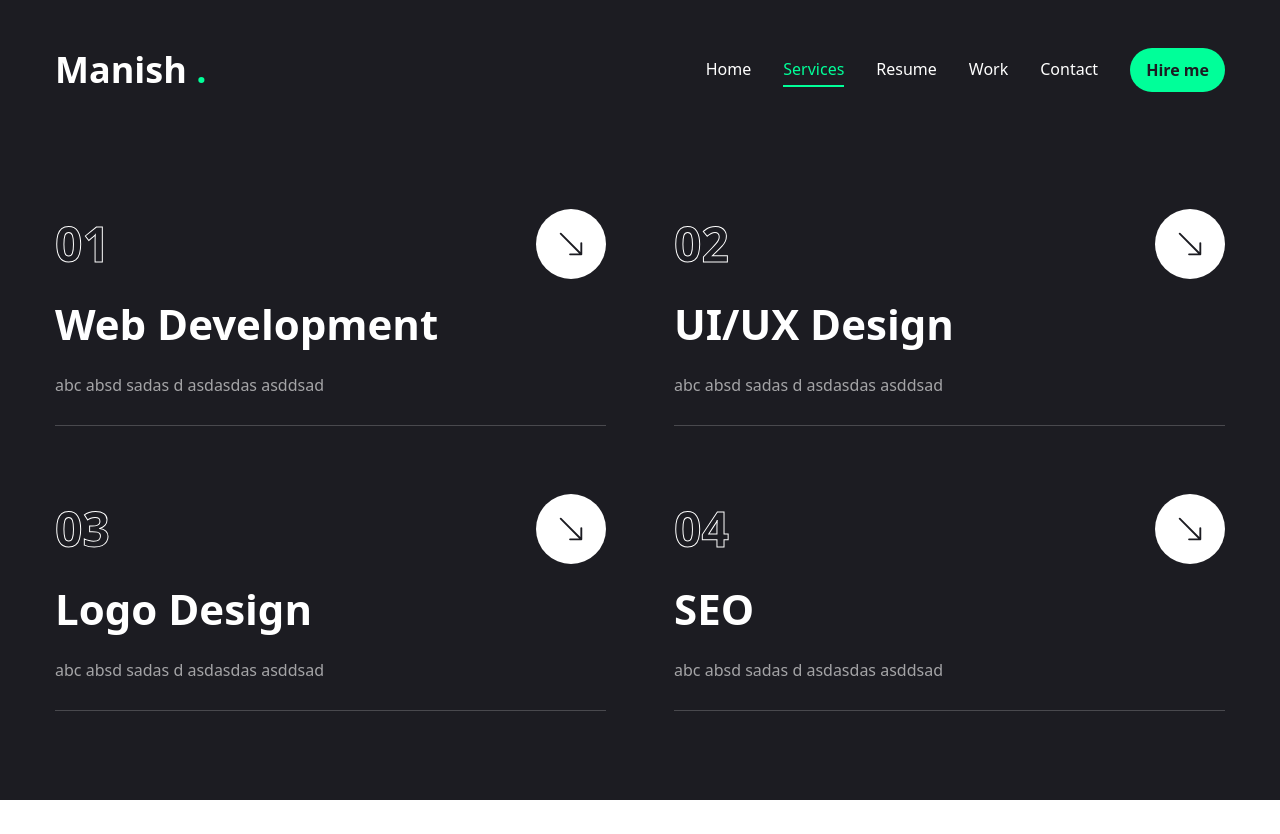
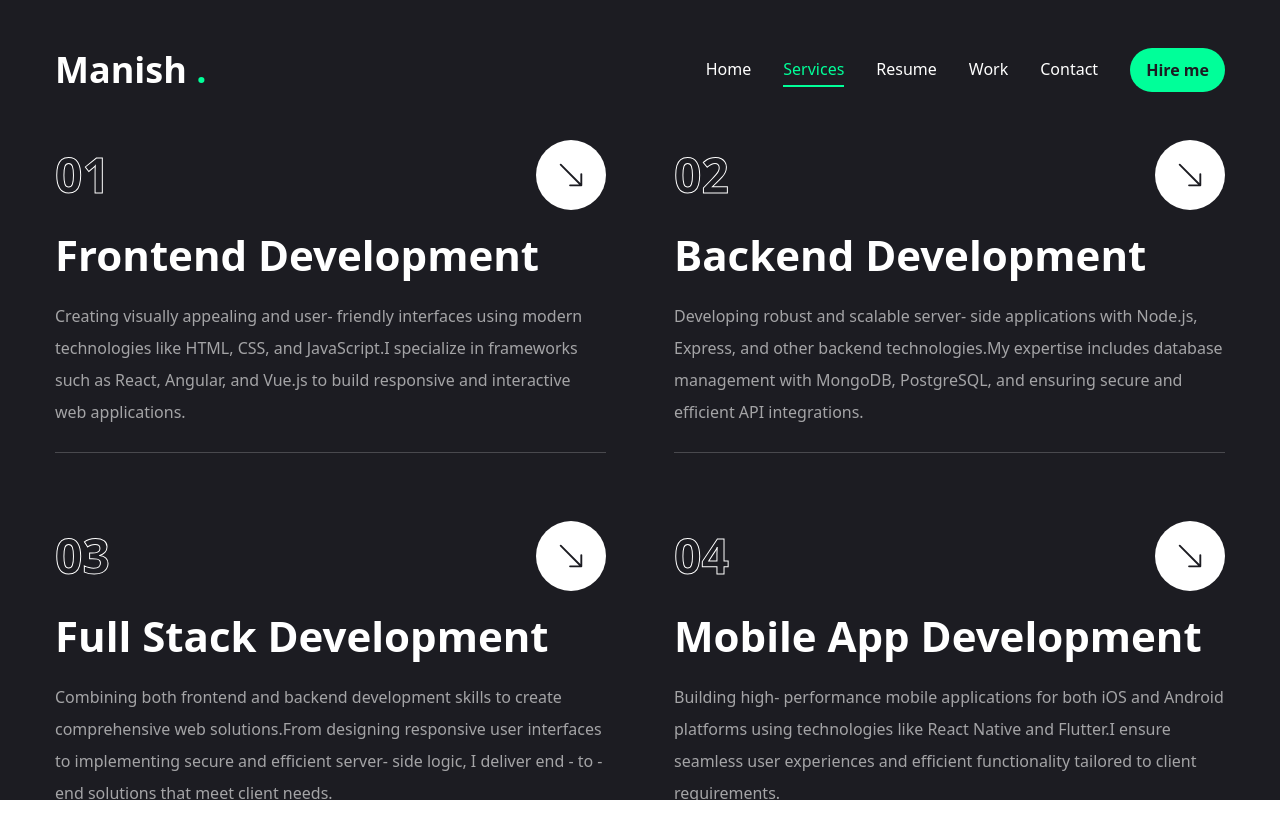
Before and after one commit to manishmeena022/myportfolio, a Next.js app: page /services in a window 1280 px wide. Before the commit the page ends 800 px from the top, so only its background shows below. Built offline with nearby package versions, Linux system fonts and the light colour scheme.

Commit message:
updating information

```diff
--- a/app/contact/page.jsx
+++ b/app/contact/page.jsx
@@ -20,12 +20,12 @@ const info = [
     {
         icon: <FaPhoneAlt />,
         title: 'Phone',
-        description: '(+40) 321 654 876',
+        description: '(+91) 7836018112',
     },
     {
         icon: <FaEnvelope />,
         title: 'Email',
-        description: 'youremail@gmail.com',
+        description: 'manishmeena.mern@gmail.com',
     },
     {
         icon: <FaMapMarkerAlt />,
@@ -52,7 +52,7 @@ const Contact = () => {
                     <div className='xl:h-[54%] order-2 xl:order-none'>
                         <form className='flex flex-col gap-6 p-10 bg-[#27272c] rounded-xl'>
                             <h3 className='text-4xl text-accent'>Let's work together</h3>
-                            <p className='text-white/60'>Lorem, ipsum dolor sit amet consectetur adipisicing elit. Euma ashad ks aksbd ak</p>
+                            <p className='text-white/60'>Have a project in mind or just want to say hi? Drop me a message and I'll get back to you as soon as possible.</p>
                             {/* input */}
                             <div className='grid grid-cols-1 md:grid-cols-2 gap-6'>
                                 <Input type="firstname" placeholder="Firstname" />
@@ -68,10 +68,10 @@ const Contact = () => {
                                 <SelectContent>
                                     <SelectGroup>
                                         <SelectLabel>Select a service</SelectLabel>
-                                        <SelectItem value="wd">Web Dev</SelectItem>
-                                        <SelectItem value="ed">Web Dev</SelectItem>
-                                        <SelectItem value="fd">Web Dev</SelectItem>
-                                        <SelectItem value="nd">Web Dev</SelectItem>
+                                        <SelectItem value="wd">Frontend Development</SelectItem>
+                                        <SelectItem value="ed">Backend Development</SelectItem>
+                                        <SelectItem value="fd">Full Stack Development</SelectItem>
+                                        <SelectItem value="nd">Mobile App Development</SelectItem>
                                     </SelectGroup>
                                 </SelectContent>
                             </Select>
--- a/app/layout.jsx
+++ b/app/layout.jsx
@@ -11,8 +11,8 @@ const jetbrainsMono = JetBrains_Mono({
 })
 
 export const metadata = {
-  title: "Create Next App",
-  description: "Generated by create next app",
+  title: "Manish Meena Portfolio",
+  description: "Manish Meena Portfolio",
 };
 
 export default function RootLayout({ children }) {
--- a/app/resume/page.jsx
+++ b/app/resume/page.jsx
@@ -1,7 +1,8 @@
 'use client';
 
 import { FaHtml5, FaCss3, FaJs, FaReact, FaFigma, FaNodeJs } from 'react-icons/fa'
-import { SiTailwindcss, SiNextdotjs } from 'react-icons/si';
+import { SiTailwindcss, SiNextdotjs, SiExpress, SiMongodb, SiMysql, SiPostgresql, SiTypescript, SiPrisma, SiPostman, SiRedux } from 'react-icons/si';
+import { RiGraduationCapFill } from "react-icons/ri";
 import { Tabs, TabsContent, TabsList, TabsTrigger } from '@/components/ui/tabs';
 import { Tooltip, TooltipContent, TooltipProvider, TooltipTrigger } from '@radix-ui/react-tooltip';
 import { ScrollArea } from '@/components/ui/scroll-area';
@@ -11,7 +12,7 @@ import { motion } from 'framer-motion';
 // about data
 const about = {
     title: 'About me',
-    description: 'sxy abc asad jaksdsad',
+    description: ' A motivated and skilled full-stack developer with 1.3 years of experience in building efficient and scalable web applications. Adept at working in a collaborative environment and passionate about learning and applying modern web development technologies.',
     info: [
         {
             fieldName: 'Name',
@@ -23,11 +24,7 @@ const about = {
         },
         {
             fieldName: 'Experience',
-            fieldValue: '1.9 Years'
-        },
-        {
-            fieldName: 'Skype',
-            fieldValue: 'Manish Meena'
+            fieldValue: '1.3 Years'
         },
         {
             fieldName: 'Nationality',
@@ -45,48 +42,52 @@ const about = {
             fieldName: 'Language',
             fieldValue: 'English, Hindi'
         },
+        {
+            fieldName: 'Address',
+            fieldValue: 'Delhi, India'
+        }
     ]
 };
 
 // experience data
 const experience = {
-    icon: '',
+    // icon: '🖥️',
     title: 'My experience',
-    description: 'abc cde efg hjk',
+    description: 'A snapshot of my journey in the professional world',
     items: [
         {
             company: 'Dynapt Solutions',
             position: 'Software Developer',
-            duration: 'Sep 2023 - Present'
+            duration: 'March 2023 - Present'
         },
         {
-            company: 'Dynapt Solutions',
-            position: 'Intern',
-            duration: 'Feb, 2023 - Aug 2023'
+            company: 'Coding Ninjas',
+            position: 'Teaching Assistant',
+            duration: 'Jan, 2023 - March 2023'
         }
     ]
 };
 
 // education data
 const education = {
-    icon: '',
+    // icon: <RiGraduationCapFill />,
     title: 'My education',
-    description: 'abc cde efg ghi ijk',
+    description: 'The foundation of my technical expertise and problem-solving abilities.',
     items: [
         {
             institution: 'Coding Ninjas',
             degree: 'Full Stack Web Development Bootcamp',
-            duration: "2022"
+            duration: "2022 - 2023"
         },
         {
-            institution: 'NSIT',
-            degree: 'BE (IT)',
-            duration: "2016-2020"
+            institution: 'Netaji Subhas Institute of Technology',
+            degree: 'Bachelor of Engineering (Information Technology)',
+            duration: "2016 - 2020"
         },
         {
-            institution: 'K.V. J.P.',
-            degree: 'I-XII',
-            duration: '2004-2016'
+            institution: 'Kendriya Vidyalaya Janakpuri',
+            degree: 'I - XII',
+            duration: '2004 - 2016'
         }
     ]
 };
@@ -94,7 +95,7 @@ const education = {
 // skills data
 const skills = {
     title: 'My skills',
-    description: 'abc cde efg ghi ijk lmo',
+    description: 'A blend of technical expertise and creative design skills to deliver impactful solutions.',
     skillList: [
         {
             icons: <FaHtml5 />,
@@ -109,6 +110,10 @@ const skills = {
             name: 'javascript'
         },
         {
+            icons: <SiTypescript />,
+            name: 'typescript'
+        },
+        {
             icons: <FaReact />,
             name: 'react.js'
         },
@@ -117,17 +122,46 @@ const skills = {
             name: 'next.js'
         },
         {
-            icons: <SiTailwindcss />,
-            name: 'tailwindcss'
+            icons: <SiRedux />,
+            name: 'redux'
         },
         {
             icons: <FaNodeJs />,
             name: 'node.js'
         },
         {
+            icons: <SiExpress />,
+            name: 'express.js'
+        },
+        {
+            icons: <SiMongodb />,
+            name: 'mongodb'
+        },
+        {
+            icons: <SiMysql />,
+            name: 'mysql'
+        },
+        {
+            icons: <SiPostgresql />,
+            name: 'postgresql'
+        },
+        {
+            icons: <SiPrisma />,
+            name: 'prisma'
+        },
+        {
             icons: <FaFigma />,
             name: 'figma'
-        }
+        },
+        {
+            icons: <SiTailwindcss />,
+            name: 'tailwindcss'
+        },
+        {
+            icons: <SiPostman />,
+            name: 'postman'
+        },
+
     ]
 };
 
@@ -212,7 +246,7 @@ const Resume = () => {
                                         return <li key={index}>
                                             <TooltipProvider delayDuration={100}>
                                                 <Tooltip>
-                                                    <TooltipTrigger className='w-full h-[150px] bg-[#232329] rounded-xl flex justify-center items-center group'>
+                                                    <TooltipTrigger className='w-full h-[120px] bg-[#232329] rounded-xl flex justify-center items-center group'>
                                                         <div className='text-6xl group-hover:text-accent transition-all duration-300'>{skill.icons}</div>
                                                     </TooltipTrigger>
                                                     <TooltipContent>
--- a/app/services/page.jsx
+++ b/app/services/page.jsx
@@ -7,26 +7,26 @@ import Link from 'next/link';
 const services = [
     {
         num: '01',
-        title: 'Web Development',
-        description: 'abc absd sadas d asdasdas asddsad ',
+        title: 'Frontend Development',
+        description: 'Creating visually appealing and user- friendly interfaces using modern technologies like HTML, CSS, and JavaScript.I specialize in frameworks such as React, Angular, and Vue.js to build responsive and interactive web applications.',
         href: ""
     },
     {
         num: '02',
-        title: 'UI/UX Design',
-        description: 'abc absd sadas d asdasdas asddsad ',
+        title: 'Backend Development',
+        description: 'Developing robust and scalable server- side applications with Node.js, Express, and other backend technologies.My expertise includes database management with MongoDB, PostgreSQL, and ensuring secure and efficient API integrations.',
         href: "",
     },
     {
         num: '03',
-        title: 'Logo Design',
-        description: 'abc absd sadas d asdasdas asddsad ',
+        title: 'Full Stack Development',
+        description: 'Combining both frontend and backend development skills to create comprehensive web solutions.From designing responsive user interfaces to implementing secure and efficient server- side logic, I deliver end - to - end solutions that meet client needs.',
         href: ""
     },
     {
         num: '04',
-        title: 'SEO',
-        description: 'abc absd sadas d asdasdas asddsad ',
+        title: 'Mobile App Development',
+        description: 'Building high- performance mobile applications for both iOS and Android platforms using technologies like React Native and Flutter.I ensure seamless user experiences and efficient functionality tailored to client requirements.',
         href: ""
     },
 ];
--- a/components/PageTransition.jsx
+++ b/components/PageTransition.jsx
@@ -14,7 +14,7 @@ const PageTransition = ({ children }) => {
                         opacity: 0,
                         transition: { delay: 1, duration: 0.4, ease: 'easeInOut' },
                     }}
-                    className='h-screen w-screen fixed bg-primary' top-0 pointer-events-none
+                    className='h-screen w-screen fixed bg-primary top-0 pointer-events-none'
                 />
             </div>
             {children}
--- a/components/Social.jsx
+++ b/components/Social.jsx
@@ -3,10 +3,8 @@ import { FaGithub, FaLinkedinIn, FaYoutube, FaTwitter } from 'react-icons/fa';
 import React from 'react'
 
 const socials = [
-    { icon: <FaGithub />, path: '/' },
-    { icon: <FaLinkedinIn />, path: '/' },
-    { icon: <FaYoutube />, path: '/' },
-    { icon: <FaTwitter />, path: '/' },
+    { icon: <FaGithub />, path: 'https://github.com/manishmeena022' },
+    { icon: <FaLinkedinIn />, path: 'https://www.linkedin.com/in/manishmeena022/' },
 ]
 
 const Social = ({ containerStyles, iconStyles }) => {
```
Also changed, not shown: app/page.jsx (+8 -3 lines), 1 other file (tests, documents, lock files or other folders).
